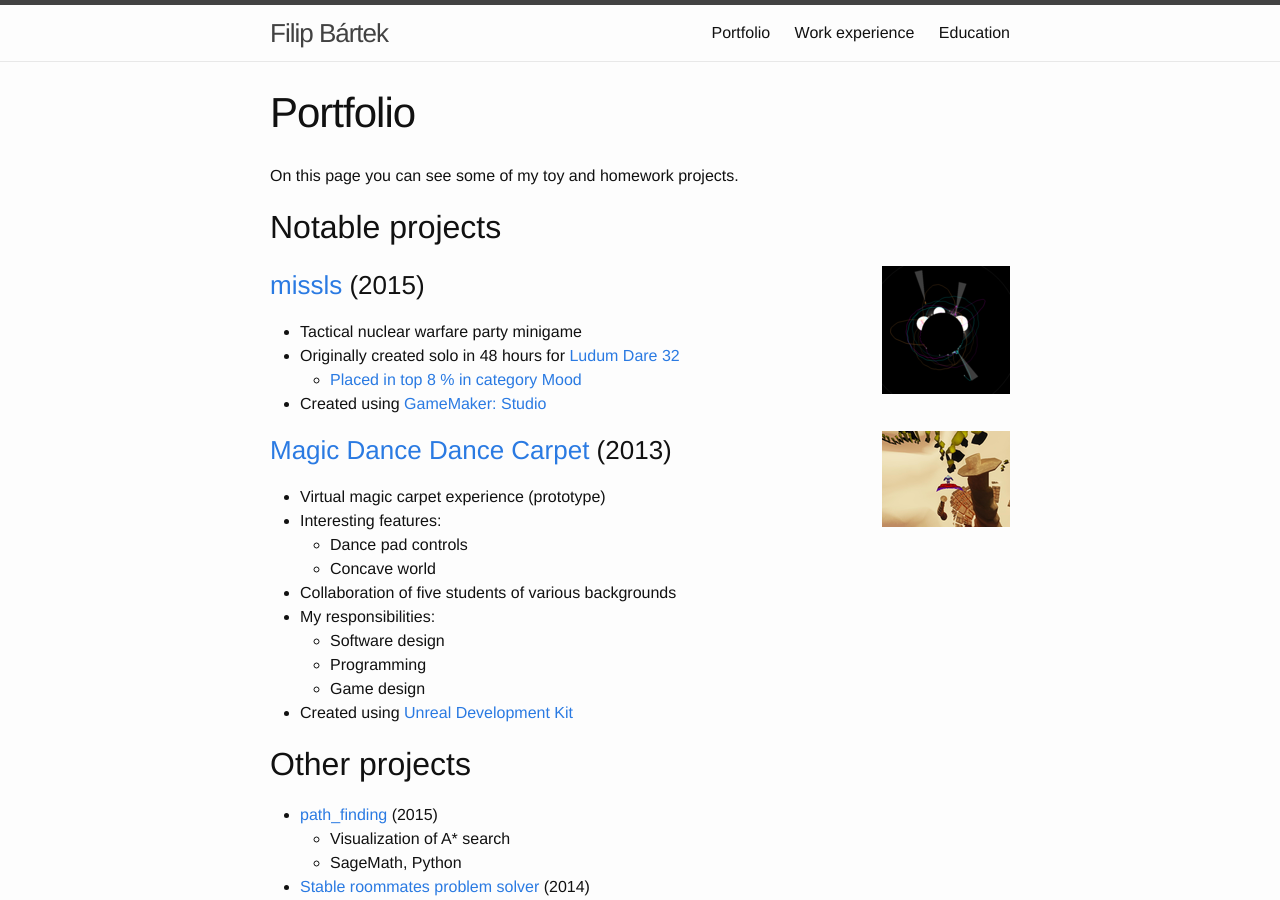
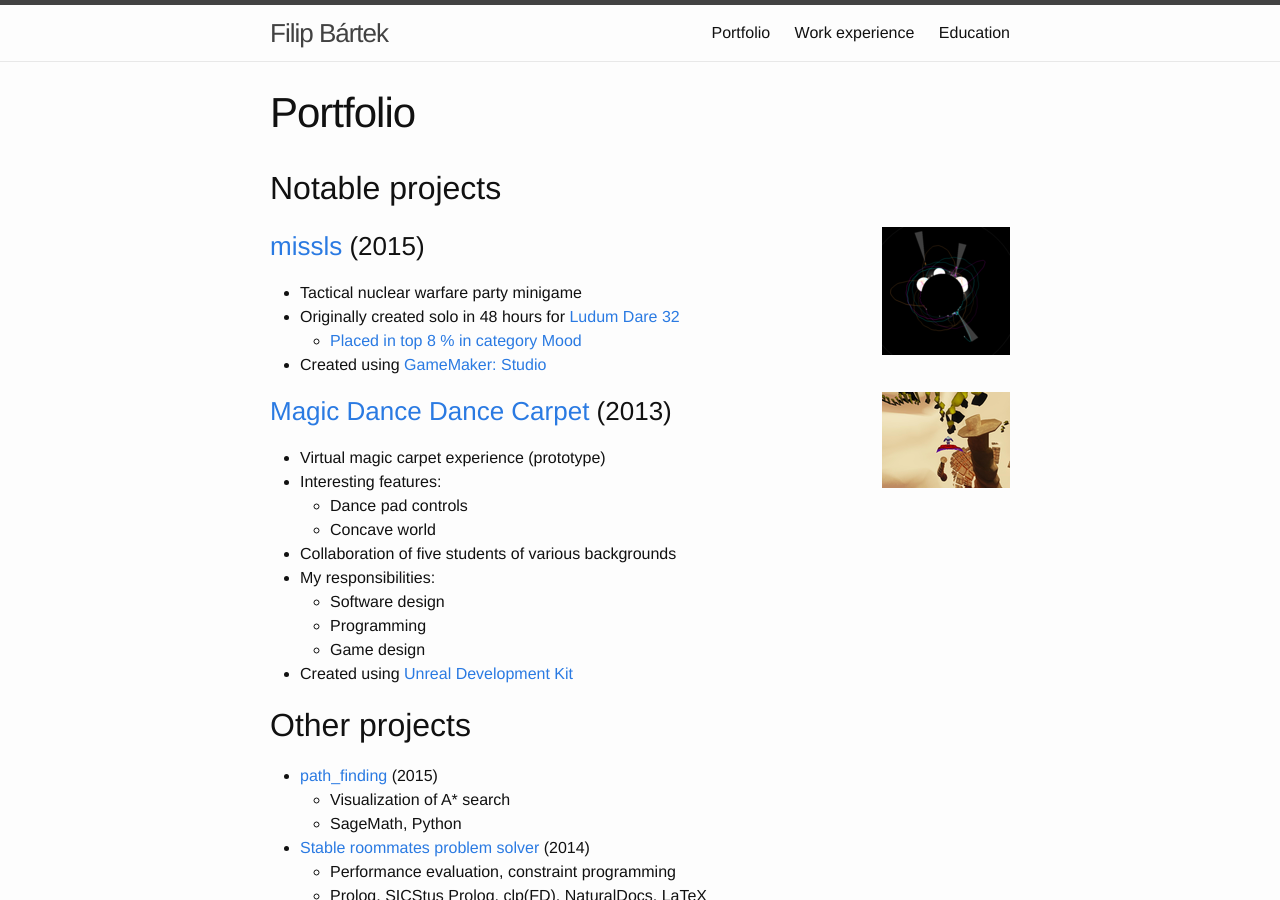
Before and after one commit to filipbartek/filipbartek.github.io, a Jekyll site: the page built from 0-portfolio.md, in a window 1280 px wide and 900 px high. Built offline with Jekyll 4.4.1, drawn with Linux system fonts in a browser that asks for light colours.

Commit message:
portfolio: Remove intro paragraph

```diff
--- a/0-portfolio.md
+++ b/0-portfolio.md
@@ -3,9 +3,6 @@
 title: Portfolio
 permalink: /portfolio/
 ---
-
-On this page you can see
-some of my toy and homework projects.
 
 # Notable projects
 
```
